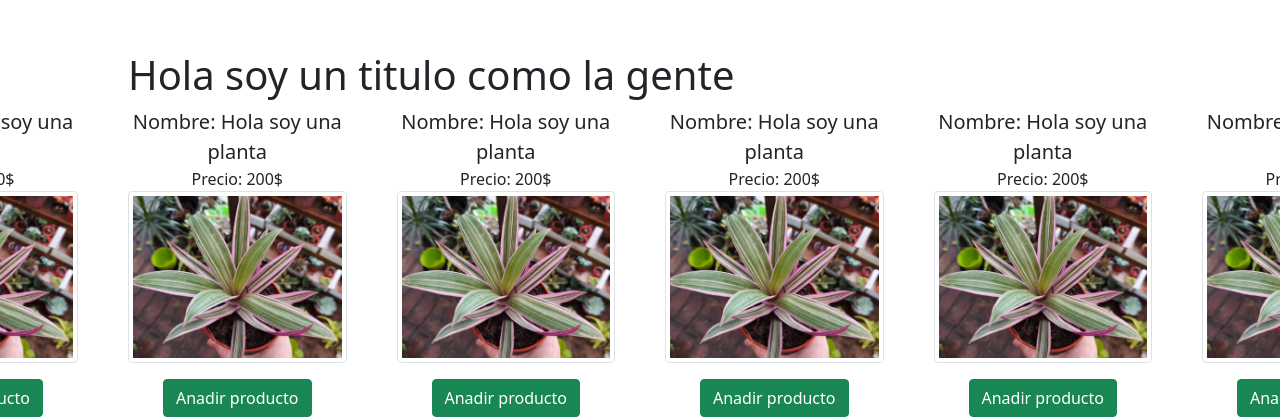
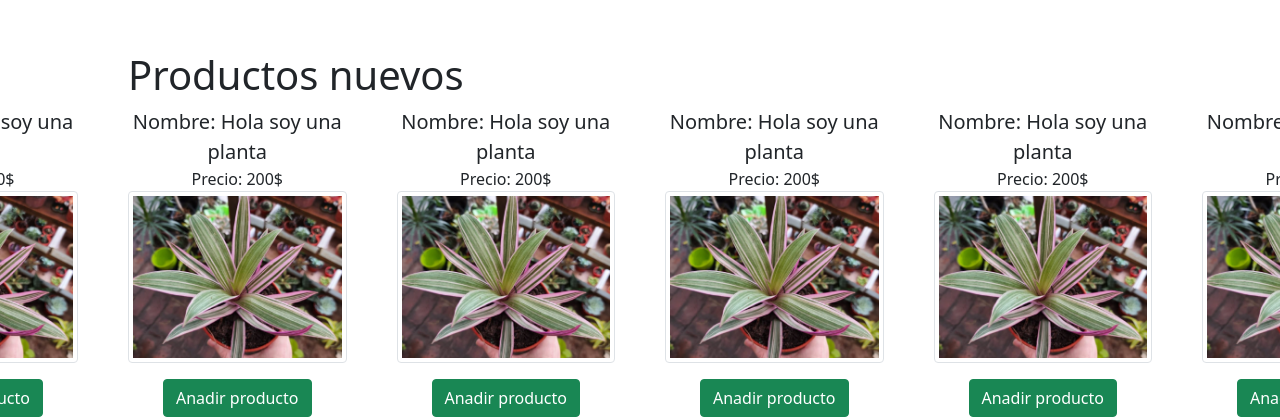
Before and after one commit to jd-apprentice/Vivercidad, a website: page index.html in a window 1280 px wide. Shown: the part 425-845 px from the top of the page. Drawn offline with nearby package versions, Linux system fonts and the light colour scheme.

Commit message:
agregando modulos y comentarios

```diff
--- a/index.html
+++ b/index.html
@@ -149,7 +149,7 @@
 
     <!-- Swiper -->
     <div class="contenedor">
-      <h1>Hola soy un titulo como la gente</h1>
+      <h1>Productos nuevos</h1>
       <div class="swiper-container mySwiper text-center">
         <div class="swiper-wrapper">
           <div class="swiper-slide">
```
Also changed, not shown: js/añadirProducto.js (+3 -5 lines), js/index.js (+10 -0 lines).
